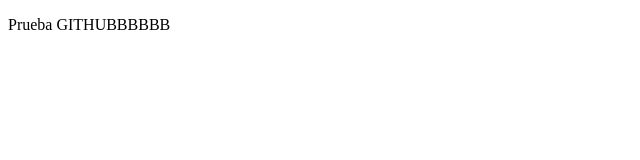
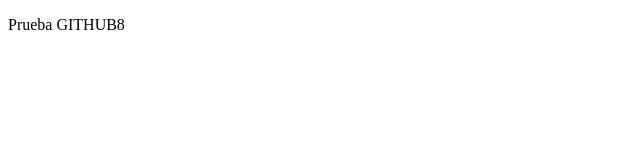
Before and after one commit to SamuelSantanaa/html, a plain HTML site: page prueba.html in a window 1280 px wide. Shown: the full height of the page, 0-640 px from the left. Drawn offline with Linux system fonts and the light colour scheme.

Commit message:
31/10/24

```diff
--- a/prueba.html
+++ b/prueba.html
@@ -8,7 +8,7 @@
     </head>
 
     <body>
-        <p>Prueba GITHUBBBBBB</p>
+        <p>Prueba GITHUB8</p>
 
         </body>
         </html>
```
